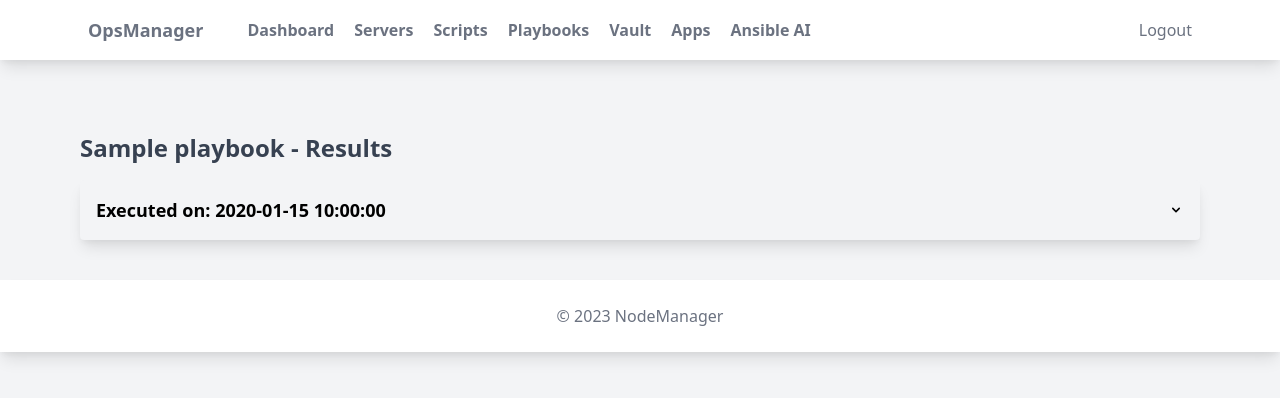
After one commit to SBCSP/opsmanager, a Flask app: page /view_playbook_results/1 in a window 1280 px wide. The commit adds this page. Shown: the top 398 px of the page. Run offline with Flask 3, Linux system fonts and the light colour scheme; the visitor is signed in with stand-in values (Sample User, id 1); tables that the repository leaves empty hold one stand-in row (values such as "Sample post"); some libraries are stand-ins or nearby versions.

Commit message:
added view_playbook_results page

```diff
--- a/app/app.py
+++ b/app/app.py
@@ -390,6 +390,19 @@ def show_playbook_result():
 
     return redirect(url_for('playbooks'))
 
+@app.route('/view_playbook_results/<int:playbook_id>')
+@login_required
+def view_playbook_results(playbook_id):
+    # Query all results for the given playbook ID, ordered by date_executed descending
+    results = PlaybookResults.query.filter_by(playbook_id=playbook_id).order_by(PlaybookResults.date_executed.desc()).all()
+    playbook = Playbooks.query.get(playbook_id)
+    if playbook is None:
+        flash('Playbook not found.', 'error')
+        return redirect(url_for('playbooks'))
+
+    # Render a template with the results
+    return render_template('view_playbook_results.html', playbook=playbook, results=results)
+
 @app.route('/create_playbook', methods=['GET', 'POST'])
 @login_required
 def create_playbook():
@@ -475,6 +488,9 @@ def delete_playbook():
         playbook_to_delete = Playbooks.query.filter_by(name=playbook_name).first()
 
         if playbook_to_delete:
+            # Delete associated playbook results first
+            PlaybookResults.query.filter_by(playbook_id=playbook_to_delete.id).delete()
+
             # Delete the playbook from the database
             db.session.delete(playbook_to_delete)
             try:
--- a/app/database/models.py
+++ b/app/database/models.py
@@ -9,6 +9,7 @@ class Playbooks(db.Model):
     name = db.Column(db.String(255), nullable=False, unique=True)
     content = db.Column(db.Text, nullable=False)
     sudo_required = db.Column(db.Boolean, default=False, nullable=False)
+    results = db.relationship('PlaybookResults', backref='playbook', lazy='dynamic')
 
     def __repr__(self):
         return f'<Playbook {self.name}>'
--- /dev/null
+++ b/app/templates/view_playbook_results.html
@@ -0,0 +1,37 @@
+{% extends "base.html" %}
+
+{% block title %}View Playbook Results{% endblock %}
+
+{% block content %}
+<div class="max-w-6xl mx-auto px-4 py-4">
+    <h1 class="text-2xl font-semibold text-gray-700 mb-4">{{ playbook.name }} - Results</h1>
+    <div class="space-y-2"> <!-- Add space between each result -->
+        {% for result in results %}
+            <div class="bg-gray-100 rounded shadow-lg"> <!-- Add shadow for depth -->
+                <button onclick="toggleResultVisibility(this)" class="flex justify-between items-center w-full text-left text-lg font-semibold p-4">
+                    Executed on: {{ result.date_executed }}
+                    <svg class="w-4 h-4 transform" :class="{ '-rotate-180': !isHidden }" xmlns="http://www.w3.org/2000/svg" viewBox="0 0 20 20" fill="currentColor"> <!-- Dropdown arrow -->
+                        <path fill-rule="evenodd" d="M5.293 7.293a1 1 0 011.414 0L10 10.586l3.293-3.293a1 1 0 111.414 1.414l-4 4a1 1 0 01-1.414 0l-4-4a1 1 0 010-1.414z" clip-rule="evenodd" />
+                    </svg>
+                </button>
+                <div class="result-data hidden p-4 bg-white rounded-b"> <!-- Rounded bottom -->
+                    <pre class="whitespace-pre-wrap">{{ result.result_data }}</pre> <!-- Wrap text -->
+                </div>
+            </div>
+        {% else %}
+            <p>No results found for this playbook.</p>
+        {% endfor %}
+    </div>
+</div>
+
+<script>
+function toggleResultVisibility(button) {
+    // Find the next sibling element, which is the container for the result data
+    var resultDataDiv = button.nextElementSibling;
+    // Toggle the 'hidden' class to show/hide the result data
+    resultDataDiv.classList.toggle('hidden');
+    // Rotate the arrow icon
+    button.querySelector("svg").classList.toggle('rotate-180');
+}
+</script>
+{% endblock %}
```
Also changed, not shown: app/templates/playbooks.html (+8 -2 lines).
